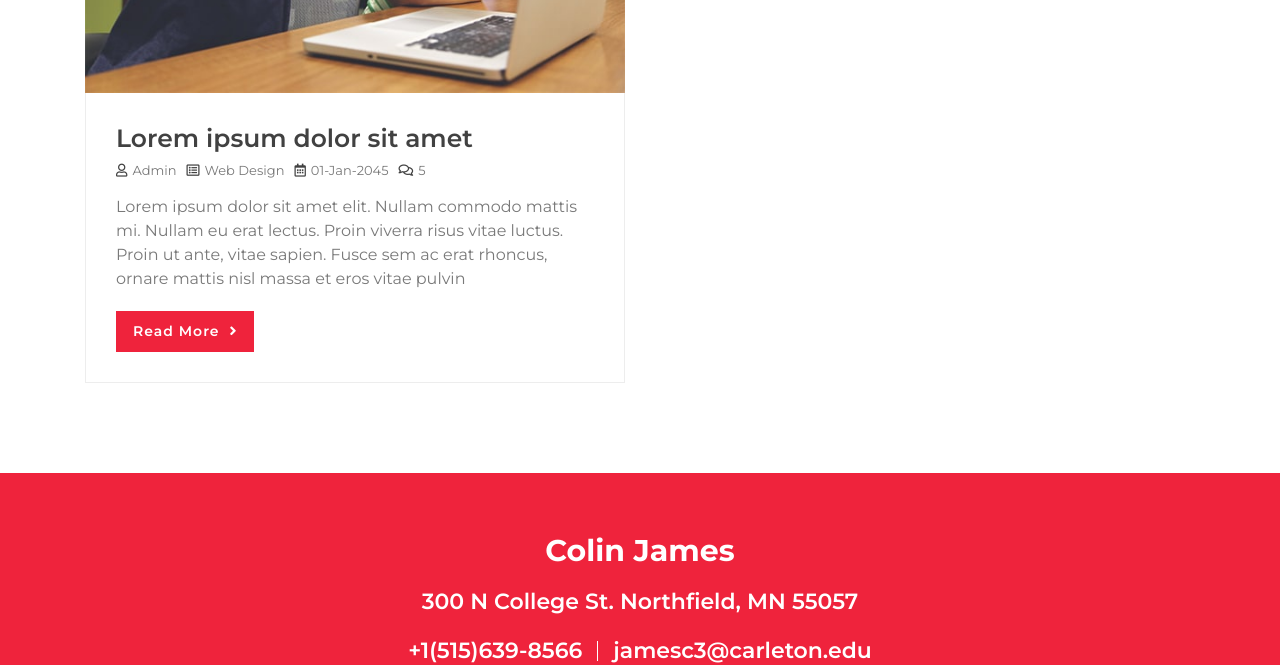
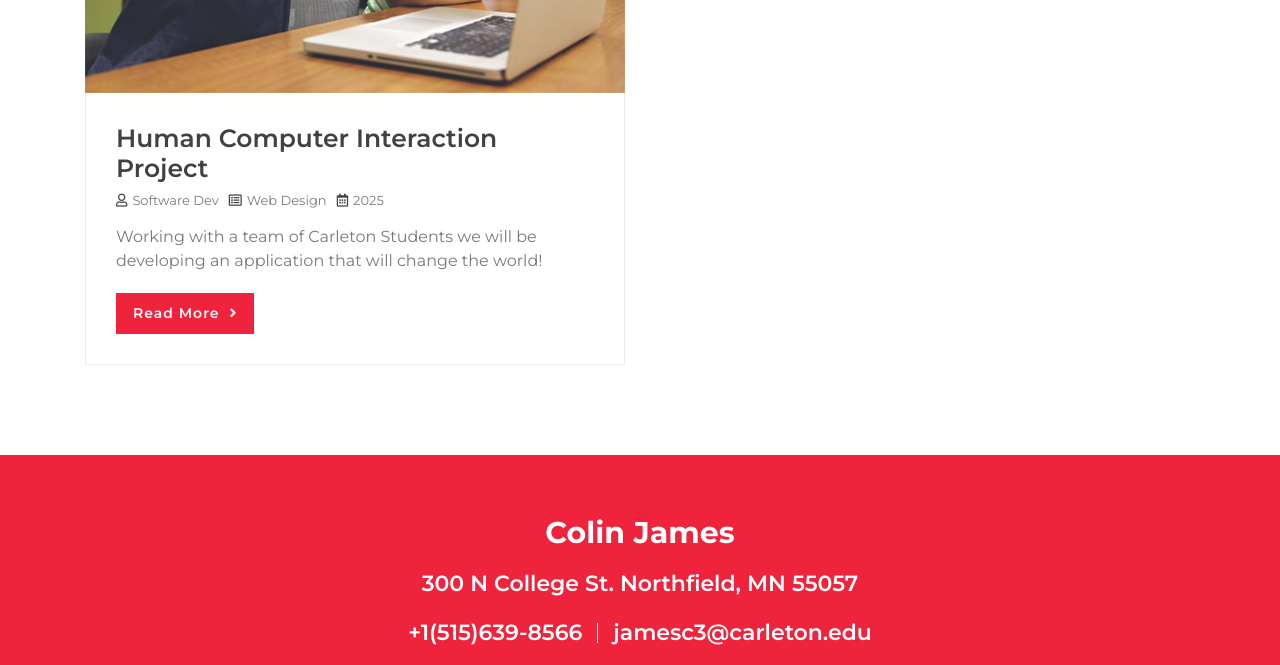
Before and after one commit to Colinjams/Colinjams.github.io, a plain HTML site: page index.html in a window 1280 px wide. Shown: the part 3980-4645 px from the top of the page. Drawn offline with nearby package versions, Linux system fonts and the light colour scheme.

Commit message:
Changing HCI button

```diff
--- a/index.html
+++ b/index.html
@@ -276,15 +276,14 @@
                         <img src="img/blog-1.jpg" alt="Blog">
                     </div>
                     <div class="blog-text">
-                        <h2>Lorem ipsum dolor sit amet</h2>
+                        <h2>Human Computer Interaction Project</h2>
                         <div class="blog-meta">
-                            <p><i class="far fa-user"></i>Admin</p>
+                            <p><i class="far fa-user"></i>Software Dev</p>
                             <p><i class="far fa-list-alt"></i>Web Design</p>
-                            <p><i class="far fa-calendar-alt"></i>01-Jan-2045</p>
-                            <p><i class="far fa-comments"></i>5</p>
+                            <p><i class="far fa-calendar-alt"></i>2025</p>
                         </div>
                         <p>
-                            Lorem ipsum dolor sit amet elit. Nullam commodo mattis mi. Nullam eu erat lectus. Proin viverra risus vitae luctus. Proin ut ante, vitae sapien. Fusce sem ac erat rhoncus, ornare mattis nisl massa et eros vitae pulvin
+                           Working with a team of Carleton Students we will be developing an application that will change the world!
                         </p>
                         <a class="btn" href="hci.html">Read More <i class="fa fa-angle-right"></i></a>
                     </div>
```
